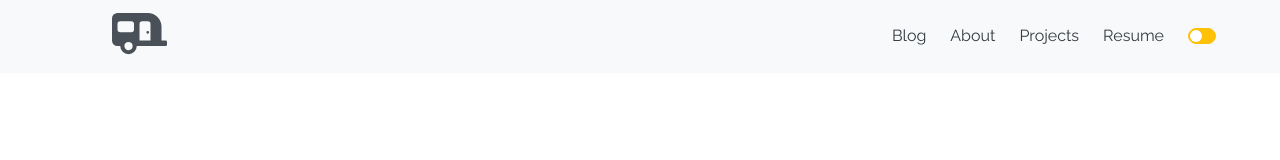
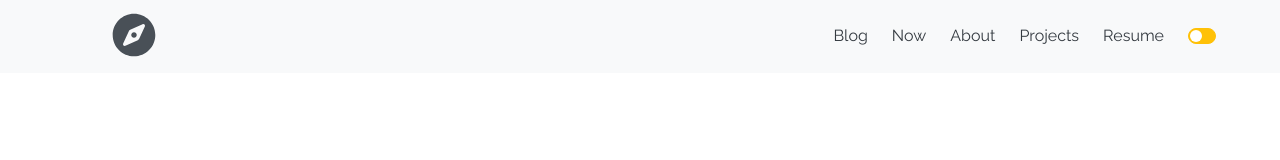
Before and after one commit to nmpegetis/nbegetis.com-gatsby, a Gatsby site: page / in a window 1280 px wide. Shown: the top 160 px of the page. Built offline with nearby package versions, Linux system fonts and the light colour scheme; Gatsby itself is replaced by a stand-in of ours.

Commit message:
add new page Now

```diff
--- a/src/components/Navbar.js
+++ b/src/components/Navbar.js
@@ -11,7 +11,7 @@ export default () => {
     <Navbar variant={toString()} fixed="top" collapseOnSelect expand="md">
       <Navbar.Brand className="pl-5 ml-5" as={Link} to="/">
         <FontAwesomeIcon
-          icon={"caravan"}
+          icon={"compass"}
           className={`brand-icon ${dark ? "dark" : "light"}`}
           title="Home"
         />
@@ -24,6 +24,9 @@ export default () => {
         <Nav className="pr-3 mr-4 nav-links">
           <Nav.Link className="ml-2" as={Link} to="/blog" title="Blog">
             Blog
+          </Nav.Link>
+          <Nav.Link className="ml-2" as={Link} to="/now" title="Now">
+            Now
           </Nav.Link>
           <Nav.Link className="ml-2" as={Link} to="/about" title="About">
             About
```
